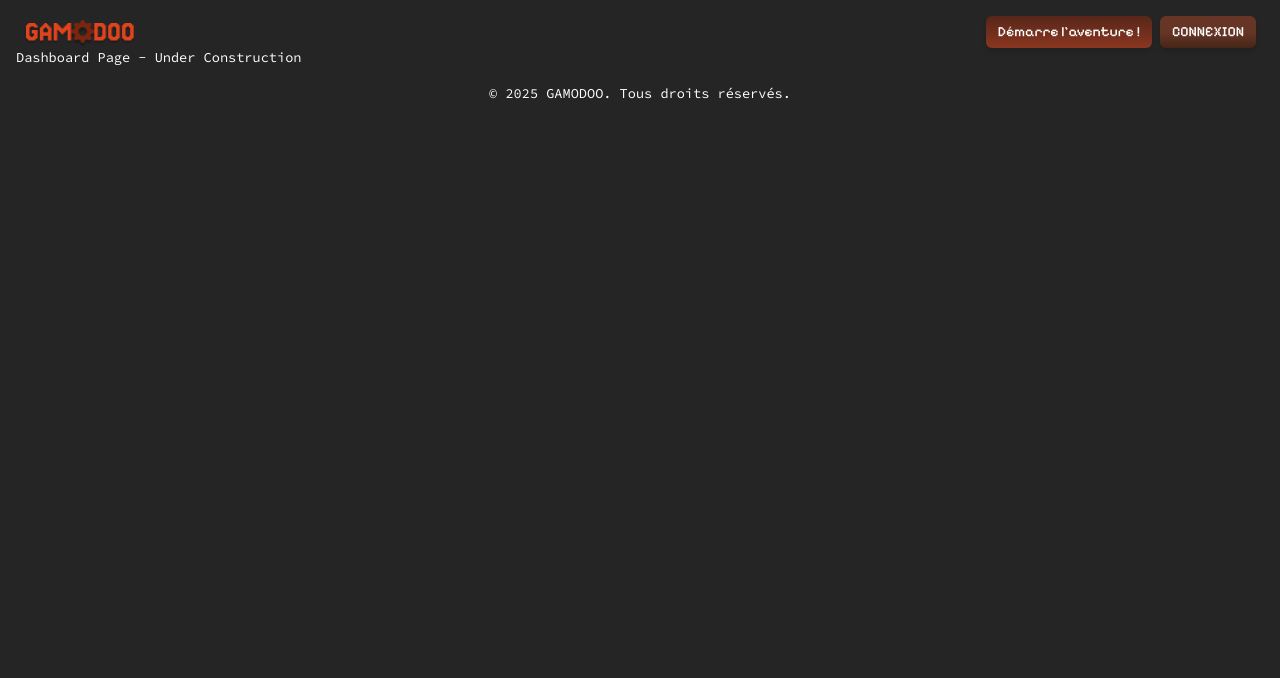
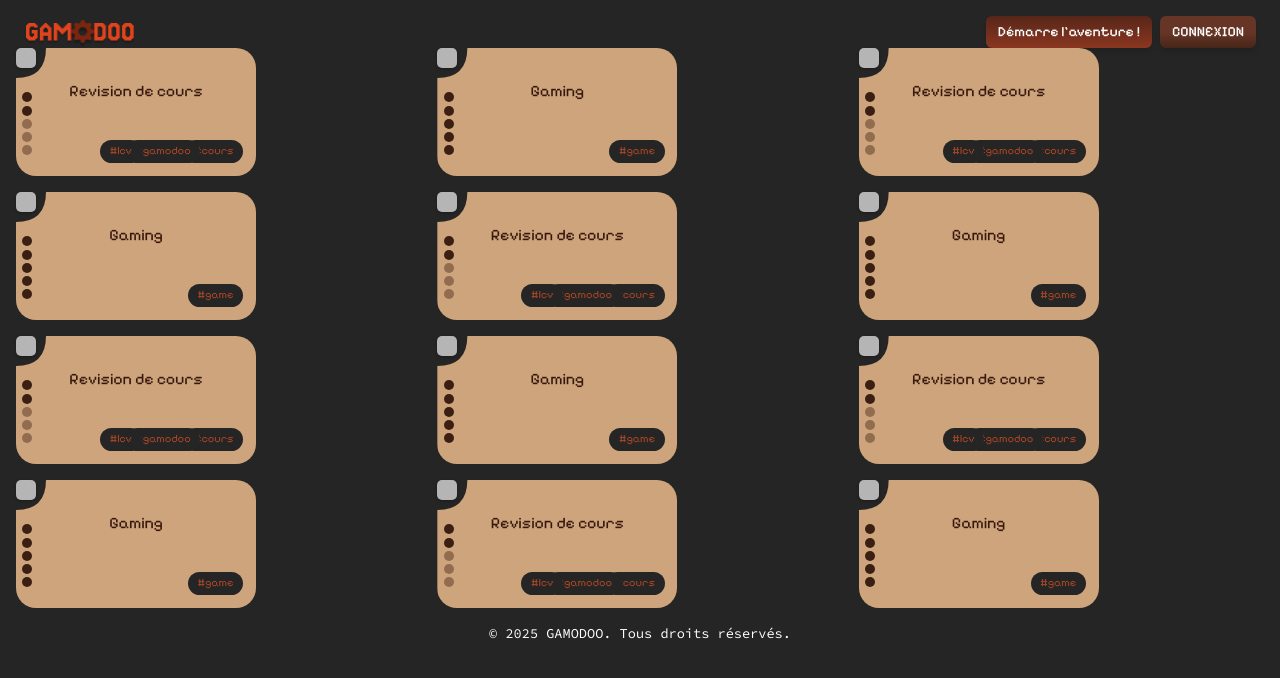
Before and after one commit to Wildyax/gamodoo-front, a Next.js app: page /dashboard in a window 1280 px wide. Shown: the top 678 px of the page. Built offline with nearby package versions, Linux system fonts and the light colour scheme; a web font is replaced by a local one.

Commit message:
feat: create task component for dashboard

```diff
--- a/app/dashboard/page.tsx
+++ b/app/dashboard/page.tsx
@@ -1,5 +1,23 @@
+import TaskContainer from "@/components/TaskContainer/TaskContainer";
+
 export default function DashBoard() {
-    return(
-        <p>Dashboard Page - Under Construction</p>
+    return (
+        <>
+        <div className="grid grid-cols-3 gap-4">
+            <TaskContainer level={2} taskLabel="Revision de cours" tagList={["#cours", "#gamodoo", "#lcv"]}/>
+            <TaskContainer level={5} taskLabel="Gaming" tagList={["#game"]}/>
+            <TaskContainer level={2} taskLabel="Revision de cours" tagList={["#cours", "#gamodoo", "#lcv"]}/>
+            <TaskContainer level={5} taskLabel="Gaming" tagList={["#game"]}/>
+            <TaskContainer level={2} taskLabel="Revision de cours" tagList={["#cours", "#gamodoo", "#lcv"]}/>
+            <TaskContainer level={5} taskLabel="Gaming" tagList={["#game"]}/>
+            <TaskContainer level={2} taskLabel="Revision de cours" tagList={["#cours", "#gamodoo", "#lcv"]}/>
+            <TaskContainer level={5} taskLabel="Gaming" tagList={["#game"]}/>
+            <TaskContainer level={2} taskLabel="Revision de cours" tagList={["#cours", "#gamodoo", "#lcv"]}/>
+            <TaskContainer level={5} taskLabel="Gaming" tagList={["#game"]}/>
+            <TaskContainer level={2} taskLabel="Revision de cours" tagList={["#cours", "#gamodoo", "#lcv"]}/>
+            <TaskContainer level={5} taskLabel="Gaming" tagList={["#game"]}/>
+        </div>
+
+        </>
     );
 }
--- /dev/null
+++ b/components/TaskContainer/TaskContainer.js
@@ -0,0 +1,40 @@
+"use client";
+import {useState} from 'react';
+import styles from "./TaskContainer.module.css";
+const LEVEL_COUNT = 5;
+
+export default function TaskContainer({ taskLabel = "default", level = 1, tagList = ["tag", "tag1"]}) {
+    const [isChecked, setIsChecked] = useState(false);
+
+    const handleChecked = () => {
+        setIsChecked(!isChecked);
+    }
+
+    return (
+        <>
+        <div className={styles.container}>
+            <button
+                className={isChecked ? styles.check : styles.unchecked}
+                onClick={handleChecked}
+            >
+            </button>
+            <div className={styles.card}>
+                <div className={styles.dots}>
+                    {Array.from({ length: LEVEL_COUNT }, (_, i) => (
+                        <span
+                            key={i}
+                            className={i > level-1 ? styles.dotActive : styles.dotInactive}
+                        ></span>
+                    ))}
+                </div>
+                <div className={styles.text}>{taskLabel}</div>
+                <div className={styles.tagContainer}>
+                    {tagList.map((tag, i) => (
+                        <span key={i} className={styles.tag}>{tag}</span>
+                    ))}
+                </div>
+            </div>
+        </div>
+        </>
+    );
+}
--- /dev/null
+++ b/components/TaskContainer/TaskContainer.module.css
@@ -0,0 +1,97 @@
+.container {
+  position: relative;
+  max-width: 15rem;
+  height: 8rem;
+}
+
+.card {
+  position: relative;
+  min-width: 15rem;
+  min-height: 8rem;
+  border-radius: 0px 20px 20px 20px;
+  padding: 1rem 1rem;
+  display: flex;
+  flex-direction: column;
+  background-color: #CDA47B;
+  clip-path: path('M 30,0 Q 30,30 0,30 L 0,160 Q 0,180 20,180 L 260,180 Q 280,180 280,160 L 280,20 Q 280,0 260,0 Z');
+}
+
+.unchecked {
+  position: absolute;
+  width: 20px;
+  height: 20px;
+  border-radius: 5px;
+  background: #b5b5b5;
+  border: none;
+  cursor: pointer;
+  z-index: 2;
+  box-shadow: 0 1px 3px rgba(0, 0, 0, 0.3);
+}
+
+.check {
+  position: absolute;
+  width: 20px;
+  height: 20px;
+  border-radius: 5px;
+  background: #38180D;
+  border: none;
+  cursor: pointer;
+  z-index: 2;
+  box-shadow: 0 1px 3px rgba(0, 0, 0, 0.3);
+}
+
+.dots {
+  position: absolute;
+  bottom: 1.3rem;
+  left: 0.4rem;
+  display: flex;
+  flex-direction: column;
+  gap: 0.2rem;
+}
+
+.dots span {
+  width: 10px;
+  height: 10px;
+  border-radius: 50%;
+}
+
+.dotActive {
+  background-color: #38180D;
+  opacity: 40%;
+}
+
+.dotInactive {
+  background-color: #3a1f12;
+}
+
+.text {
+  text-align: center;
+  color: #38180D;
+  margin-top: 15px;
+}
+
+.tagContainer {
+  position: absolute;
+  bottom: 0.8rem;
+  right: 0.8rem;
+  display: flex;
+  flex-direction: row-reverse;
+}
+
+.tag {
+  background-color: #252525;
+  color: #9E4326;
+  padding: 0.2rem 0.6rem;
+  border-radius: 12px;
+  font-size: 0.7rem;
+  margin-left: -1rem;
+  transition: all 0.3s ease;
+  cursor: pointer;
+  position: relative;
+}
+
+.tag:hover {
+  transform: translateX(-8px) scale(1.05);
+  z-index: 10;
+  box-shadow: 0 4px 8px rgba(0, 0, 0, 0.3);
+}
```
Also changed, not shown: 1 other file (tests, documents, lock files or other folders).
